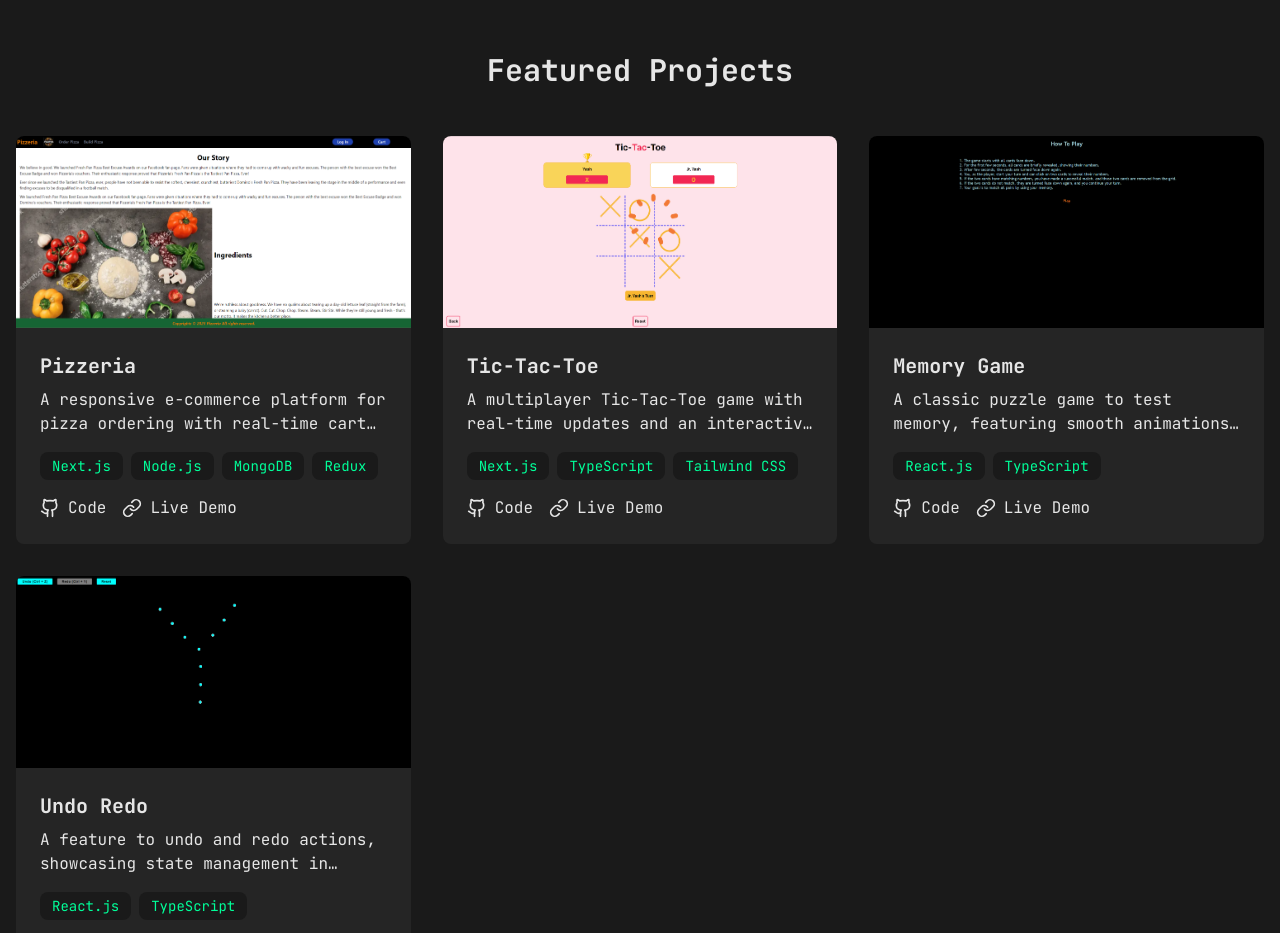
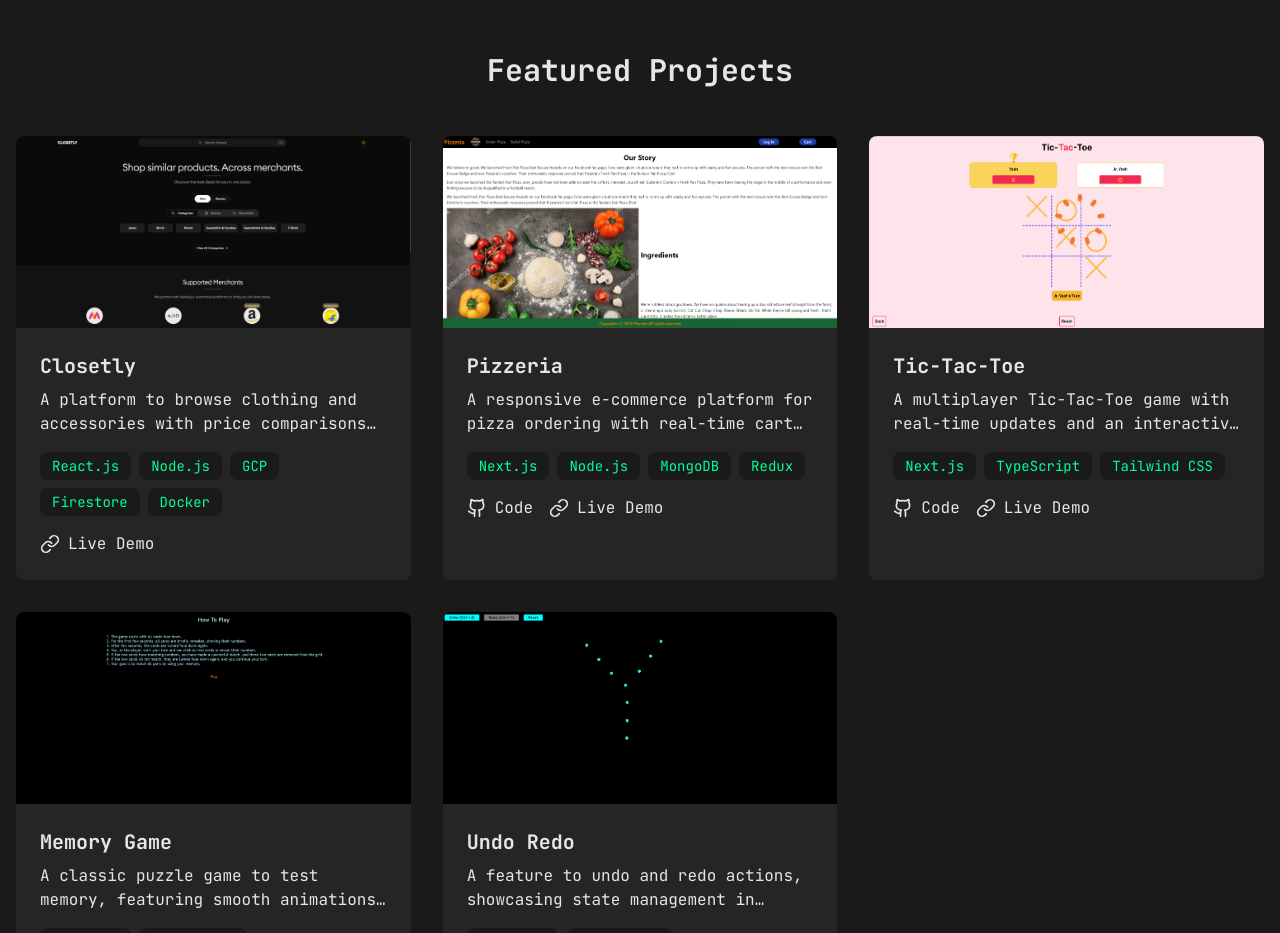
Before and after one commit to YashShrivastava10/portfolio, a Next.js app: page / in a window 1280 px wide. Shown: the part 2360-3293 px from the top of the page. Built offline with nearby package versions, Linux system fonts and the light colour scheme.

Commit message:
Add Closetly project

```diff
--- a/src/components/Projects/Project.tsx
+++ b/src/components/Projects/Project.tsx
@@ -1,6 +1,5 @@
-import React from "react";
+import { ProjectType } from "@/pages/Projects";
 import { Github, Link as LinkIcon } from "lucide-react";
-import { ProjectType } from "@/pages/Projects";
 
 const Project = ({ project }: { project: ProjectType }) => (
   <>
@@ -31,6 +30,7 @@ const Project = ({ project }: { project: ProjectType }) => (
         ))}
       </div>
       <div className="flex gap-4">
+        {project.github && (
           <a
             href={project.github}
             target="_blank"
@@ -40,6 +40,8 @@ const Project = ({ project }: { project: ProjectType }) => (
             <Github size={20} />
             Code
           </a>
+        )}
+
         <a
           href={project.live}
           target="_blank"
--- a/src/constants/projectsData.ts
+++ b/src/constants/projectsData.ts
@@ -1,4 +1,13 @@
 export const projects = [
+  {
+    title: "Closetly",
+    description:
+      "A platform to browse clothing and accessories with price comparisons and direct links to trusted sites.",
+    image: "/Closetly.png",
+    technologies: ["React.js", "Node.js", "GCP", "Firestore", "Docker"],
+    github: "",
+    live: "https://www.closetly.in/",
+  },
   {
     title: "Pizzeria",
     description:
```
Also changed, not shown: public/Closetly.png (added). Lines whose indentation alone changed are shown as unchanged.
